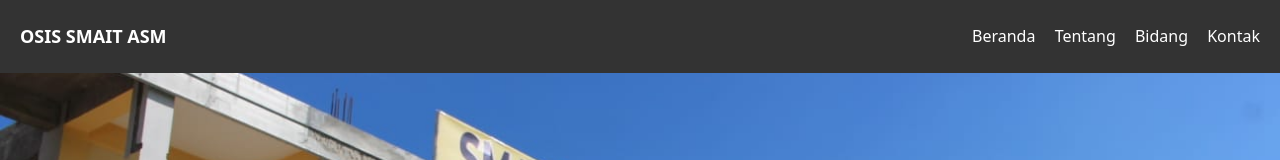
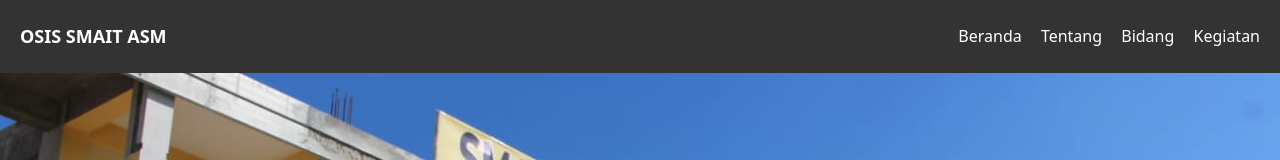
Before and after one commit to rafinando/smaittest, a plain HTML site: page index.html in a window 1280 px wide. Shown: the top 160 px of the page. Drawn offline with nearby package versions, Linux system fonts and the light colour scheme.

Commit message:
Update2 index.html

```diff
--- a/index.html
+++ b/index.html
@@ -16,7 +16,7 @@
       <a href="#beranda">Beranda</a>
       <a href="#tentang">Tentang</a>
       <a href="#bidang">Bidang</a>
-      <a href="#kontak">Kontak</a>
+      <a href="kegiatan.html">Kegiatan</a>
     </nav>
   </header>
 
```
